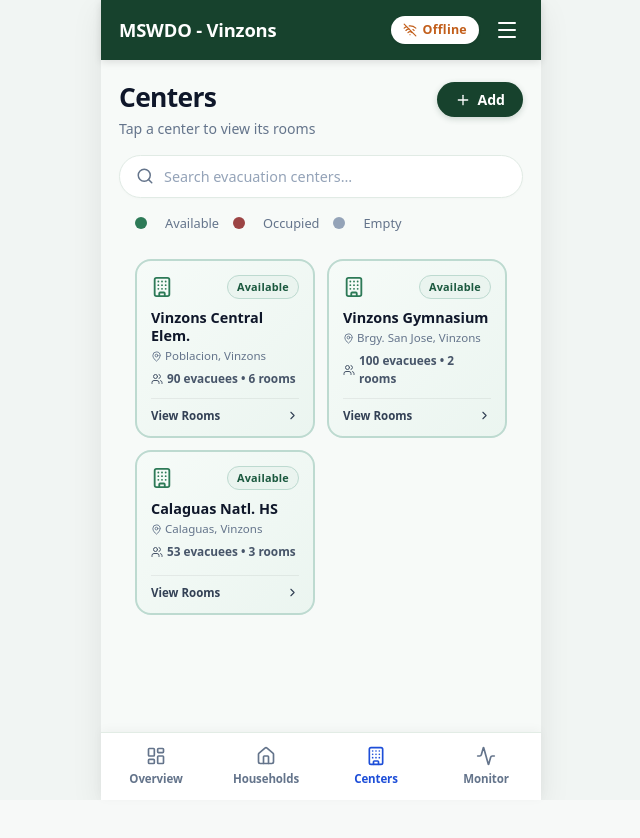
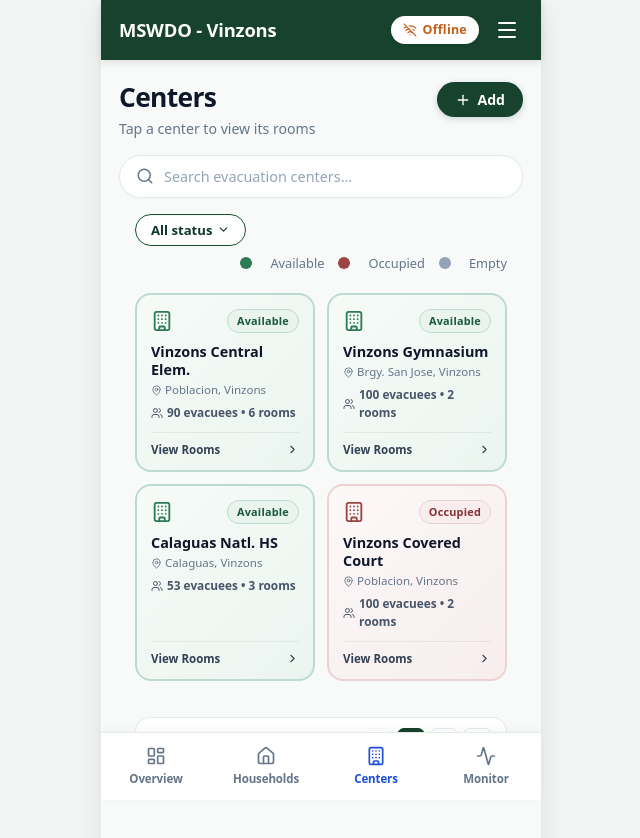
Before and after one commit to shironxiao/mswdo-vinzons, a React (Vite) app: page /mobile/centers in a window 1280 px wide. Shown: the top 838 px of the page, without its empty margins (319-959 px from the left). Before the commit the page ends 800 px from the top, so only its background shows below. Built offline with nearby package versions, Linux system fonts and the light colour scheme.

Commit message:
pagination

```diff
--- a/src/pages/Mobile/MobileCenters.jsx
+++ b/src/pages/Mobile/MobileCenters.jsx
@@ -1,5 +1,8 @@
-import { useState } from 'react';
-import { Search, Building, MapPin, Users, Plus, X, ChevronRight } from 'lucide-react';
+import { useState, useEffect } from 'react';
+import {
+  Search, Building, MapPin, Users, Plus, X, ChevronRight,
+  ChevronLeft, ChevronDown,
+} from 'lucide-react';
 import './MobileCommon.css';
 import './MobileSubpages.css';
 import './MobileCenters.css';
@@ -47,6 +50,54 @@ const CENTERS_DATA = [
       { id: 'Rm-1', capacity: 35, occupied: 35 },
       { id: 'Rm-2', capacity: 35, occupied: 18 },
       { id: 'Rm-3', capacity: 35, occupied: 0  },
+    ],
+  },
+  {
+    id: 4,
+    name: 'Vinzons Covered Court',
+    fullName: 'Vinzons Covered Court',
+    location: 'Poblacion, Vinzons',
+    count: 100,
+    status: 'Active',
+    rooms: [
+      { id: 'Sector 1', capacity: 50, occupied: 50 },
+      { id: 'Sector 2', capacity: 50, occupied: 50 },
+    ],
+  },
+  {
+    id: 5,
+    name: 'Municipal Evac Center',
+    fullName: 'Municipal Evacuation Center',
+    location: 'Brgy. Sto. Domingo, Vinzons',
+    count: 80,
+    status: 'Active',
+    rooms: [
+      { id: 'Hall 1', capacity: 40, occupied: 40 },
+      { id: 'Hall 2', capacity: 40, occupied: 40 },
+    ],
+  },
+  {
+    id: 6,
+    name: 'Sto. Domingo Brgy. Hall',
+    fullName: 'Sto. Domingo Barangay Hall',
+    location: 'Brgy. Sto. Domingo, Vinzons',
+    count: 0,
+    status: 'Active',
+    rooms: [
+      { id: 'Room 1', capacity: 30, occupied: 0 },
+      { id: 'Room 2', capacity: 30, occupied: 0 },
+    ],
+  },
+  {
+    id: 7,
+    name: 'Matango Elem. School',
+    fullName: 'Matango Elementary School',
+    location: 'Brgy. Matango, Vinzons',
+    count: 0,
+    status: 'Active',
+    rooms: [
+      { id: 'Bldg 1-A', capacity: 25, occupied: 0 },
+      { id: 'Bldg 1-B', capacity: 25, occupied: 0 },
     ],
   },
 ];
@@ -150,16 +201,34 @@ function RoomsSheet({ center, onClose }) {
 export default function MobileCenters() {
   const [centers, setCenters] = useState(CENTERS_DATA);
   const [search, setSearch] = useState('');
+  const [filterStatus, setFilterStatus] = useState('All'); // 'All' | 'Available' | 'Occupied' | 'Empty'
+  const [openFilter, setOpenFilter] = useState(false);
   const [isAddOpen, setIsAddOpen] = useState(false);
   const [selectedCenter, setSelectedCenter] = useState(null);
   const [newCenter, setNewCenter] = useState({ name: '', location: '', rooms: '2' });
 
-  const filtered = centers.filter(
-    (c) =>
+  /* ── Filter & Search ── */
+  const filtered = centers.filter((c) => {
+    const matchSearch =
       c.name.toLowerCase().includes(search.toLowerCase()) ||
       c.fullName.toLowerCase().includes(search.toLowerCase()) ||
-      c.location.toLowerCase().includes(search.toLowerCase())
-  );
+      c.location.toLowerCase().includes(search.toLowerCase());
+    const status = centerStatusLabel(c);
+    const matchStatus = filterStatus === 'All' || status === filterStatus;
+    return matchSearch && matchStatus;
+  });
+
+  /* ── Pagination ── */
+  const [currentPage, setCurrentPage] = useState(1);
+  const pageSize = 4;
+
+  useEffect(() => {
+    setCurrentPage(1);
+  }, [search, filterStatus]);
+
+  const totalPages = Math.ceil(filtered.length / pageSize) || 1;
+  const startIndex = (currentPage - 1) * pageSize;
+  const paginatedCenters = filtered.slice(startIndex, startIndex + pageSize);
 
   const handleAddCenter = (e) => {
     e.preventDefault();
@@ -185,7 +254,7 @@ export default function MobileCenters() {
   };
 
   return (
-    <div className="vin-mob-page">
+    <div className="vin-mob-page" onClick={() => openFilter && setOpenFilter(false)}>
       <header className="vin-mob-header">
         <div className="vin-mob-header-info">
           <h1 className="vin-mob-title">Centers</h1>
@@ -207,16 +276,76 @@ export default function MobileCenters() {
         />
       </div>
 
+      {/* Filter and Legend Bar */}
+      <div className="vin-mon-filter-bar" style={{ padding: '0 16px 4px' }}>
+        <div style={{ position: 'relative' }}>
+          <button
+            type="button"
+            className={`vin-mon-filter-btn ${filterStatus !== 'All' ? 'active' : ''}`}
+            onClick={(e) => {
+              e.stopPropagation();
+              setOpenFilter(!openFilter);
+            }}
+          >
+            <span>{filterStatus === 'All' ? 'All status' : filterStatus}</span>
+            <ChevronDown size={13} />
+          </button>
+
+          {openFilter && (
+            <div className="vin-mon-filter-dropdown" onClick={(e) => e.stopPropagation()}>
+              <div className="vin-mon-filter-title">CENTER STATUS</div>
+              {[
+                { id: 'All', label: 'All Status', dot: 'all' },
+                { id: 'Available', label: 'Available (Green)', dot: 'present' },
+                { id: 'Occupied', label: 'Occupied (Red)', dot: 'absent' },
+                { id: 'Empty', label: 'Empty (Gray)', dot: 'gray' },
+              ].map((opt) => (
+                <button
+                  key={opt.id}
+                  type="button"
+                  className={`vin-mon-filter-opt ${filterStatus === opt.id ? 'active' : ''}`}
+                  onClick={() => {
+                    setFilterStatus(opt.id);
+                    setOpenFilter(false);
+                  }}
+                >
+                  <span
+                    className={`vin-ctr-dot ${opt.dot === 'present' ? 'green' : opt.dot === 'absent' ? 'red' : opt.dot === 'gray' ? 'gray' : ''}`}
+                    style={opt.dot === 'all' ? { background: 'linear-gradient(90deg, #2d7a57 33%, #9c4444 33% 66%, #94a3b8 66%)' } : {}}
+                  />
+                  {opt.label}
+                </button>
+              ))}
+            </div>
+          )}
+        </div>
+
+        {filterStatus !== 'All' && (
+          <button
+            type="button"
+            className="vin-mon-clear-pill"
+            onClick={() => setFilterStatus('All')}
+          >
+            Clear <X size={11} />
+          </button>
+        )}
+
         {/* Legend */}
-      <div className="vin-ctr-legend">
+        <div className="vin-ctr-legend" style={{ marginLeft: 'auto', padding: 0 }}>
           <span className="vin-ctr-dot green" /> Available
           <span className="vin-ctr-dot red" /> Occupied
           <span className="vin-ctr-dot gray" /> Empty
         </div>
+      </div>
 
       {/* ── CENTER GRID ── */}
       <div className="vin-ctr-grid">
-        {filtered.map((item) => {
+        {paginatedCenters.length === 0 ? (
+          <div style={{ gridColumn: '1 / -1', textAlign: 'center', padding: '30px', color: '#94a3b8', fontSize: '.88rem' }}>
+            No evacuation centers match the current filter.
+          </div>
+        ) : (
+          paginatedCenters.map((item) => {
             const totalOcc = item.rooms.reduce((a, r) => a + r.occupied, 0);
             const colorCls = centerColorClass(item);
             const statusLabel = centerStatusLabel(item);
@@ -259,8 +388,48 @@ export default function MobileCenters() {
                 </div>
               </div>
             );
-        })}
+          })
+        )}
       </div>
+
+      {/* ── PAGINATION CONTROLS ── */}
+      {filtered.length > 0 && (
+        <div className="vin-mob-pagination" style={{ margin: '0 16px 20px', borderRadius: '14px', border: '1.5px solid #e2e8f0' }}>
+          <span className="vin-mob-pagination-info">
+            Showing {startIndex + 1}–{Math.min(startIndex + pageSize, filtered.length)} of {filtered.length} centers
+          </span>
+          <div className="vin-mob-pagination-btns">
+            <button
+              type="button"
+              className="vin-mob-page-btn"
+              disabled={currentPage === 1}
+              onClick={() => setCurrentPage((p) => Math.max(1, p - 1))}
+              aria-label="Previous page"
+            >
+              <ChevronLeft size={15} />
+            </button>
+            {Array.from({ length: totalPages }, (_, i) => i + 1).map((pageNum) => (
+              <button
+                key={pageNum}
+                type="button"
+                className={`vin-mob-page-btn ${pageNum === currentPage ? 'active' : ''}`}
+                onClick={() => setCurrentPage(pageNum)}
+              >
+                {pageNum}
+              </button>
+            ))}
+            <button
+              type="button"
+              className="vin-mob-page-btn"
+              disabled={currentPage === totalPages}
+              onClick={() => setCurrentPage((p) => Math.min(totalPages, p + 1))}
+              aria-label="Next page"
+            >
+              <ChevronRight size={15} />
+            </button>
+          </div>
+        </div>
+      )}
 
       {/* ── ROOM DETAIL SHEET ── */}
       {selectedCenter && (
--- a/src/pages/Mobile/MobileHouseholds.jsx
+++ b/src/pages/Mobile/MobileHouseholds.jsx
@@ -112,6 +112,52 @@ const SEED = [
       { name: 'Joy Lopez',   age: 18, sex: 'Female', category: 'None' },
     ],
     stubCode: 'STB-008012',
+  },
+  {
+    id: 9,
+    name: 'Teresa Morales',
+    age: 38, sex: 'Female', category: 'None',
+    center: 'Vinzons Gymnasium',
+    room: 'Hall B', familyCount: 3,
+    members: [
+      { name: 'Ramon Morales', age: 40, sex: 'Male', category: 'None' },
+      { name: 'Ella Morales',  age: 8,  sex: 'Female', category: 'None' },
+    ],
+    stubCode: 'STB-009045',
+  },
+  {
+    id: 10,
+    name: 'Danilo Soriano',
+    age: 51, sex: 'Male', category: 'None',
+    center: 'Vinzons Gymnasium',
+    room: 'Hall A', familyCount: 2,
+    members: [
+      { name: 'Beth Soriano', age: 49, sex: 'Female', category: 'None' },
+    ],
+    stubCode: null,
+  },
+  {
+    id: 11,
+    name: 'Marites Villanueva',
+    age: 34, sex: 'Female', category: 'Solo Parent',
+    center: 'Calaguas National High School',
+    room: 'Rm-1', familyCount: 3,
+    members: [
+      { name: 'Joshua Villanueva', age: 11, sex: 'Male', category: 'None' },
+      { name: 'Hannah Villanueva', age: 6,  sex: 'Female', category: 'None' },
+    ],
+    stubCode: 'STB-011089',
+  },
+  {
+    id: 12,
+    name: 'Gregorio Santos',
+    age: 62, sex: 'Male', category: 'Senior',
+    center: 'Calaguas National High School',
+    room: 'Rm-3', familyCount: 2,
+    members: [
+      { name: 'Amparo Santos', age: 60, sex: 'Female', category: 'Senior' },
+    ],
+    stubCode: null,
   },
 ];
 
@@ -595,7 +641,7 @@ export default function MobileHouseholds() {
 
   /* ── Pagination ── */
   const [currentPage, setCurrentPage] = useState(1);
-  const pageSize = 4;
+  const pageSize = 3;
 
   useEffect(() => {
     setCurrentPage(1);
@@ -867,7 +913,7 @@ export default function MobileHouseholds() {
         </div>
 
         {/* ── PAGINATION CONTROLS ── */}
-        {totalPages > 1 && (
+        {filtered.length > 0 && (
           <div className="vin-mob-pagination">
             <span className="vin-mob-pagination-info">
               Showing {startIndex + 1}–{Math.min(startIndex + pageSize, filtered.length)} of {filtered.length}
--- a/src/pages/Mobile/MobileMonitor.jsx
+++ b/src/pages/Mobile/MobileMonitor.jsx
@@ -88,6 +88,46 @@ const INITIAL_MONITOR_DATA = [
     status: 'Recorded',
     members: ['Fernando Lopez', 'Grace Lopez', 'Joy Lopez'],
   },
+  {
+    id: 9,
+    name: 'Teresa Morales',
+    center: 'Vinzons Gymnasium',
+    room: 'Hall B',
+    ratio: '3/3',
+    timestamp: '9/17/2026, 10:45:00 AM',
+    status: 'Recorded',
+    members: ['Teresa Morales', 'Ramon Morales', 'Ella Morales'],
+  },
+  {
+    id: 10,
+    name: 'Danilo Soriano',
+    center: 'Vinzons Gymnasium',
+    room: 'Hall A',
+    ratio: '0/2',
+    timestamp: '9/17/2026, 10:15:00 AM',
+    status: 'Absent',
+    members: ['Danilo Soriano', 'Beth Soriano'],
+  },
+  {
+    id: 11,
+    name: 'Marites Villanueva',
+    center: 'Calaguas National High School',
+    room: 'Rm-1',
+    ratio: '3/3',
+    timestamp: '9/17/2026, 9:30:00 AM',
+    status: 'Recorded',
+    members: ['Marites Villanueva', 'Joshua Villanueva', 'Hannah Villanueva'],
+  },
+  {
+    id: 12,
+    name: 'Gregorio Santos',
+    center: 'Calaguas National High School',
+    room: 'Rm-3',
+    ratio: '0/2',
+    timestamp: '9/17/2026, 9:00:00 AM',
+    status: 'Absent',
+    members: ['Gregorio Santos', 'Amparo Santos'],
+  },
 ];
 
 const CENTERS = [
@@ -121,7 +161,7 @@ export default function MobileMonitor() {
 
   /* ── Pagination ── */
   const [currentPage, setCurrentPage] = useState(1);
-  const pageSize = 4;
+  const pageSize = 3;
 
   useEffect(() => {
     setCurrentPage(1);
@@ -333,7 +373,7 @@ export default function MobileMonitor() {
         </div>
 
         {/* ── PAGINATION CONTROLS ── */}
-        {totalPages > 1 && (
+        {filtered.length > 0 && (
           <div className="vin-mob-pagination">
             <span className="vin-mob-pagination-info">
               Showing {startIndex + 1}–{Math.min(startIndex + pageSize, filtered.length)} of {filtered.length}
```
Lines whose indentation alone changed are shown as unchanged.
